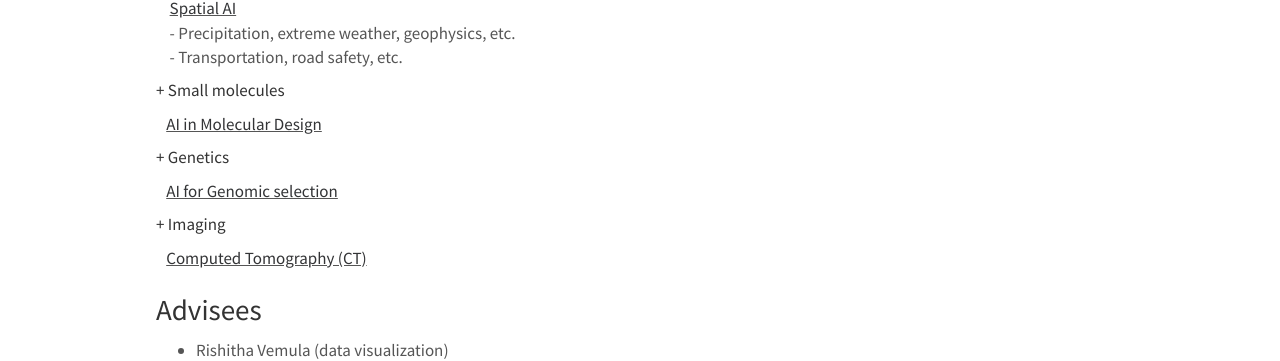
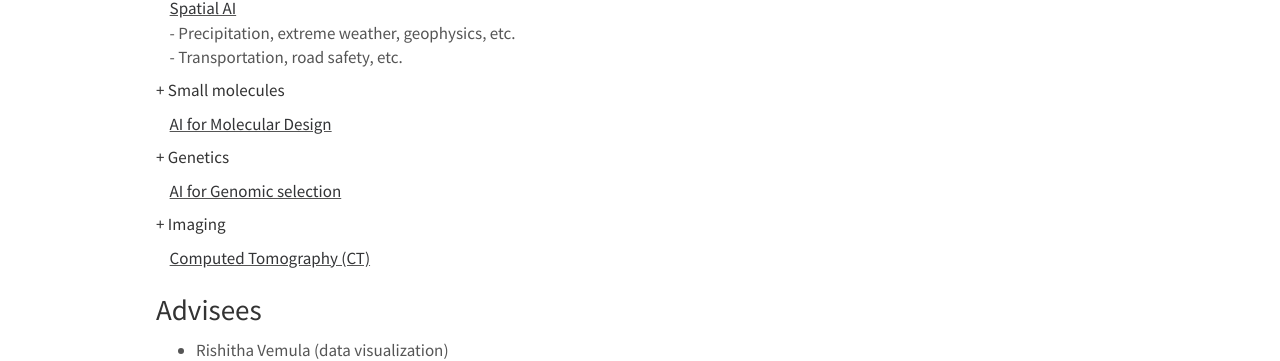
Before and after one commit to WENLU-W/WENLU-W.github.io, a Jekyll site: the page built from docs/_pages/team.md, in a window 1280 px wide and 1106 px high. Shown: the part 375-736 px from the top of the window. Built offline with Jekyll 4.4.1, drawn with Linux system fonts in a browser that asks for light colours; nearby versions of some CDN libraries.

Commit message:
Update team.md

```diff
--- a/docs/_pages/team.md
+++ b/docs/_pages/team.md
@@ -26,15 +26,15 @@
 
 ##### + Small molecules
 
-&nbsp;&nbsp; <ins>[AI in Molecular Design](https://wenlu-w.github.io/project/2021/09/01/chem.html)</ins>
+&nbsp;&nbsp;&nbsp; <ins>[AI for Molecular Design](https://wenlu-w.github.io/project/2021/09/01/chem.html)</ins>
 
 ##### + Genetics
 
-&nbsp;&nbsp; <ins>[AI for Genomic selection](https://wenlu-w.github.io/project/2021/09/01/bio.html)</ins>
+&nbsp;&nbsp;&nbsp; <ins>[AI for Genomic selection](https://wenlu-w.github.io/project/2021/09/01/bio.html)</ins>
 
 ##### + Imaging
 
-&nbsp;&nbsp; <ins>[Computed Tomography (CT)]()</ins>
+&nbsp;&nbsp;&nbsp; <ins>[Computed Tomography (CT)]()</ins>
 
 
 
```
